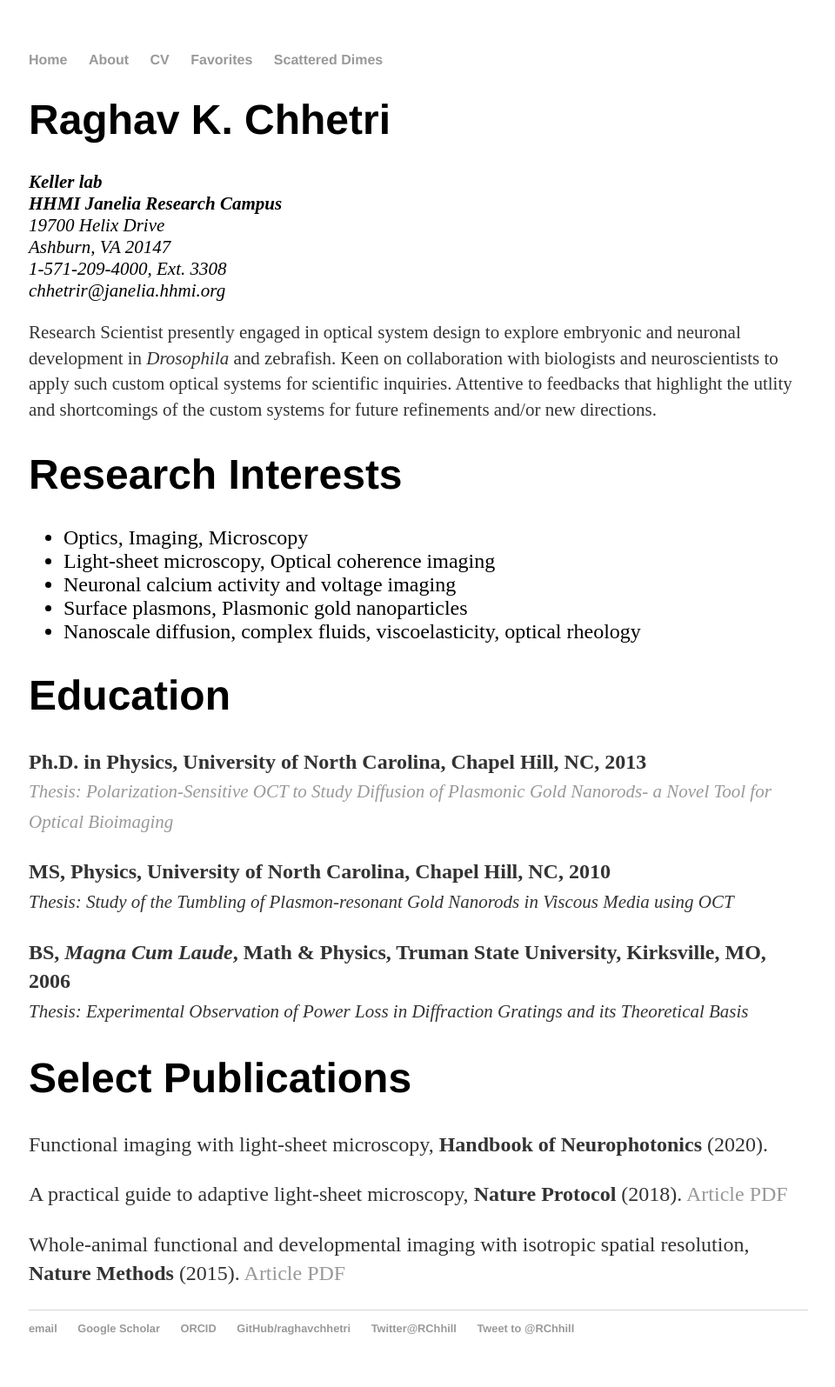
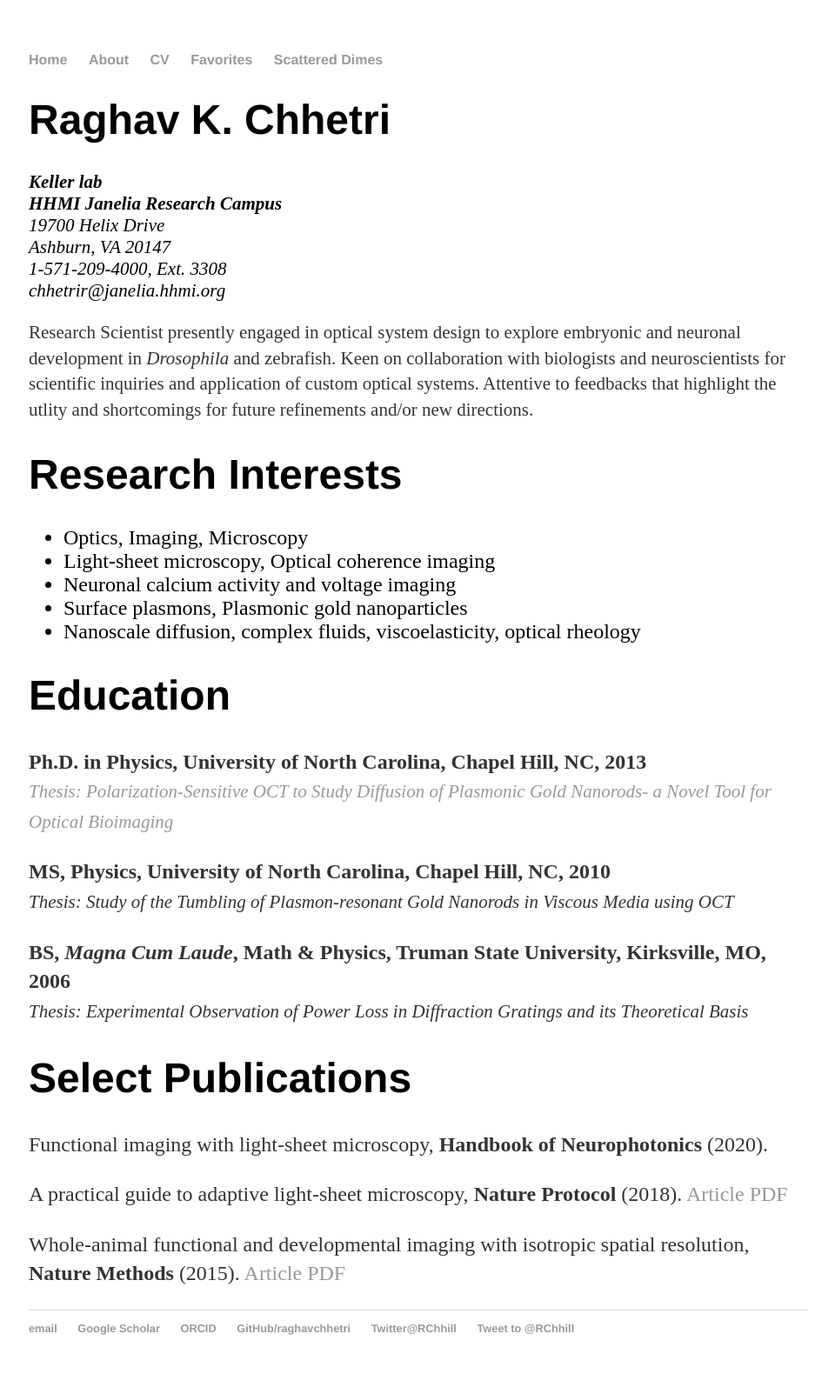
Before and after one commit to raghavchhetri/raghavchhetri.github.io, a Jekyll site: the page built from cv/index.html, in a window 1280 px wide. Shown: the whole page at 87% size, without its empty margins (159-1119 px from the left). Built offline with Jekyll 4.4.1, drawn with Linux system fonts in a browser that asks for light colours; comment, search, counter and statistics services are not loaded.

Commit message:
Update index.html

```diff
--- a/cv/index.html
+++ b/cv/index.html
@@ -15,8 +15,8 @@ title: Raghav Chhetri's CV
 		</address>
 
 		<p style="font-size:21px;"> Research Scientist presently engaged in optical system design to explore embryonic and neuronal development in <em>Drosophila</em>
-			  and zebrafish. Keen on collaboration with biologists and neuroscientists to apply such custom optical systems for scientific inquiries. Attentive to feedbacks
-			that highlight the utlity and shortcomings of the custom systems for future refinements and/or new directions. </p>
+			  and zebrafish. Keen on collaboration with biologists and neuroscientists for scientific inquiries and application of custom optical systems. Attentive to feedbacks
+			that highlight the utlity and shortcomings for future refinements and/or new directions. </p>
 
 		<h1>Research Interests</h1>
 		<ul style="font-size:24px;">
```
